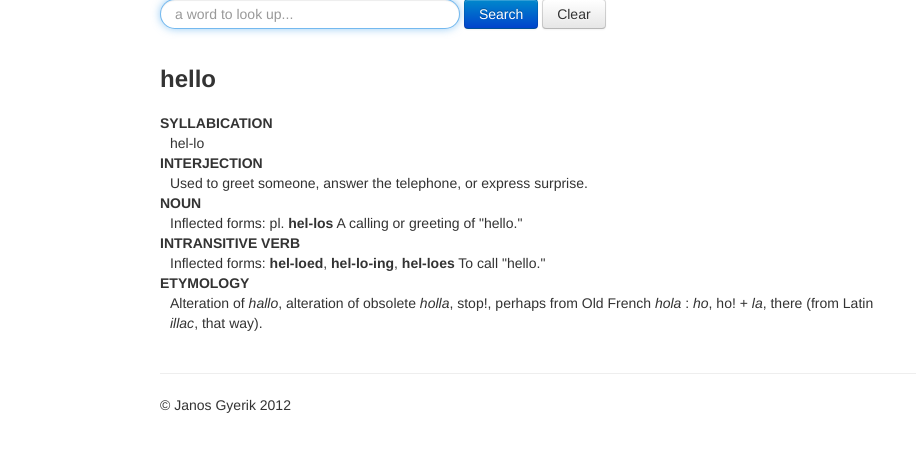
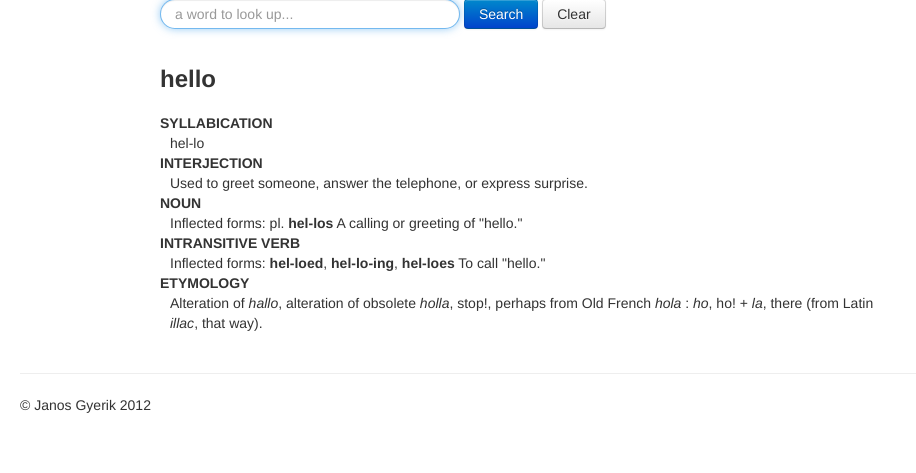
Before and after one commit to janosgyerik/webdict, a Flask app: page / in a window 1280 px wide. Shown: the part 61-534 px from the top of the page, without its empty margins (0-916 px from the left). Run offline with Flask 2, Linux system fonts and the light colour scheme; parts of the project's set-up code (start-up, migrations or seed data) failed here and were passed over; some libraries are stand-ins or nearby versions.

Commit message:
adjusted layout

```diff
--- a/templates/index.html
+++ b/templates/index.html
@@ -49,7 +49,8 @@
       </div>
     </div>
 
-    <div class="container-fluid" id="main-content">
+    <div class="container-fluid">
+        <div id="main-content">
           <div class="row-fluid">
               <form class="form-search">
                   <input type="text" class="input-xlarge search-query" placeholder="a word to look up...">
@@ -61,6 +62,7 @@
               <div class="results span9">
               </div>
               <div class="similar span3">
+              </div>
           </div>
       </div>
 
```
Lines whose indentation alone changed are shown as unchanged.
